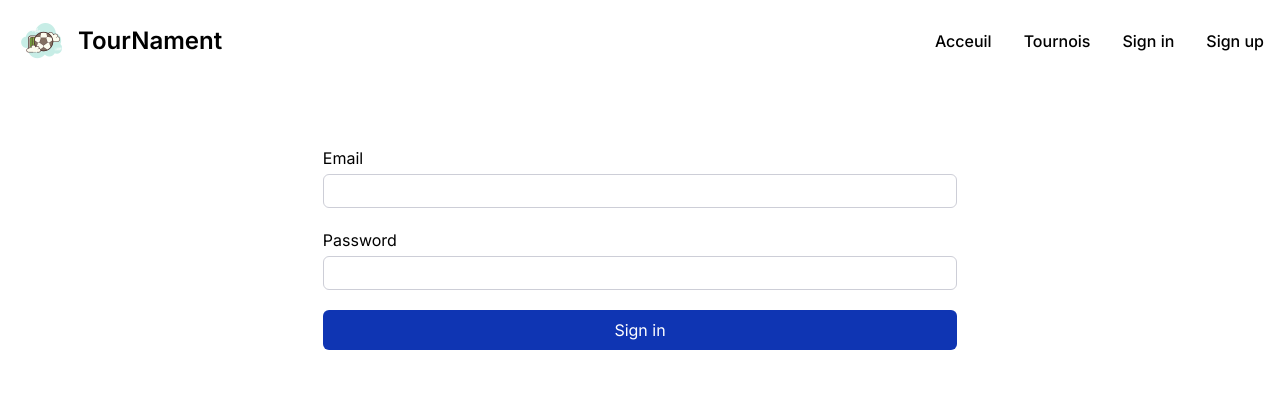
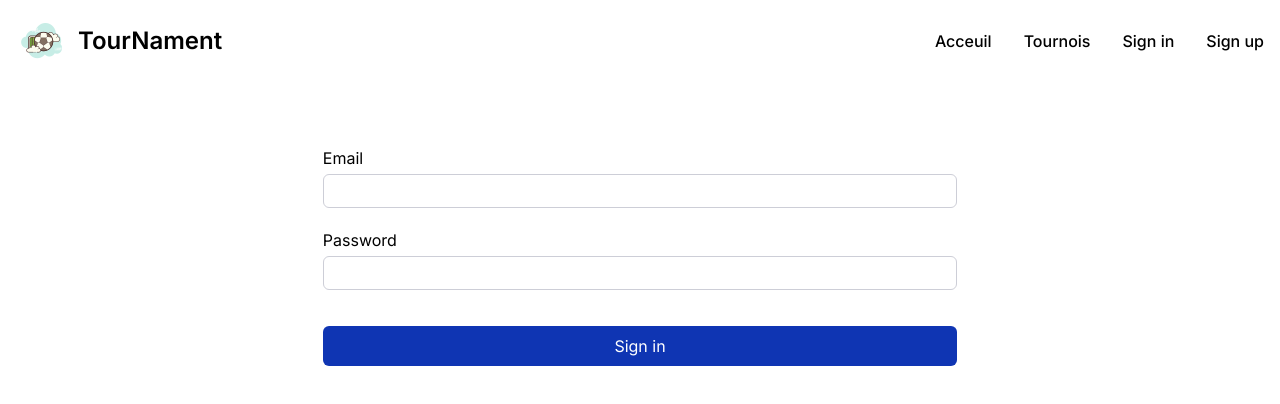
Before and after one commit to Sroyart/tournament, a Next.js app: page /sign-in in a window 1280 px wide. Shown: the top 404 px of the page. Built offline with nearby package versions, Linux system fonts and the light colour scheme.

Commit message:
style: add margin to button

```diff
--- a/src/components/forms/Form.tsx
+++ b/src/components/forms/Form.tsx
@@ -11,7 +11,7 @@ const Form: React.FC<Props> = ({ formAction, children, isPending }) => (
     <form action={formAction}>
       <fieldset>{children}</fieldset>
       <button
-        className="bg-blue-500 hover:bg-blue-600 text-white w-full py-2 rounded-md disabled:bg-blue-950 disabled:text-blue-700"
+        className="bg-blue-500 hover:bg-blue-600 my-4 text-white w-full py-2 rounded-md disabled:bg-blue-950 disabled:text-blue-700"
         aria-disabled={isPending}
         disabled={isPending}
       >
```
